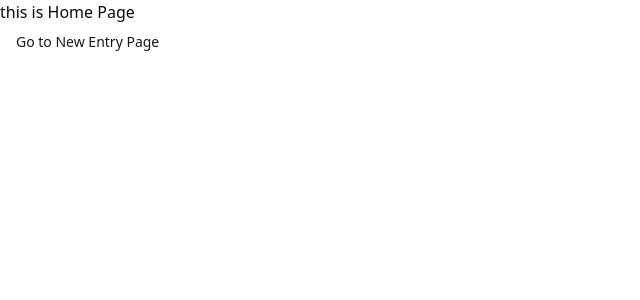
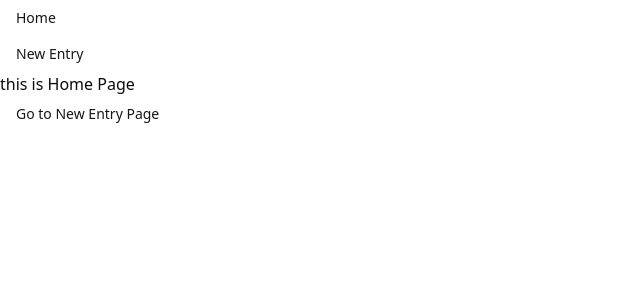
Before and after one commit to RadekKosiada/journal-app, a Next.js app: page / in a window 1280 px wide. Shown: the top 300 px of the page, without its empty margins (0-640 px from the left). Built offline with nearby package versions, Linux system fonts and the light colour scheme.

Commit message:
add Header component with Breadcrumb to app

```diff
--- a/src/app/page.tsx
+++ b/src/app/page.tsx
@@ -1,8 +1,10 @@
+import Header from "@/components/header";
 import { ButtonLink } from "@/components/ui/link";
 
 export default function Home() {
     return (
         <>
+            <Header />
             <h1>this is Home Page</h1>
             <ButtonLink variant="link" href="/new-entry">Go to New Entry Page</ButtonLink>
         </>
--- /dev/null
+++ b/src/components/header/index.tsx
@@ -0,0 +1,16 @@
+import Breadcrumb from "../breadcrumb";
+import styles from "./header.module.scss";
+import { ROUTES } from "@/lib/routes";
+
+const Header = () => {
+    return (
+        <header className={styles.header}>
+            <Breadcrumb breadcrumbData={[
+                { order: 1, current: false, url: ROUTES.HOME, label: "Home" },
+                { order: 2, current: true, url: ROUTES.NEW_ENTRY, label: "New Entry" }
+            ]} />
+        </header>
+    );
+};
+
+export default Header;
--- /dev/null
+++ b/src/lib/routes.ts
@@ -0,0 +1,6 @@
+export const ROUTES = {
+  HOME: "/",
+  NEW_ENTRY: "/new-entry",
+} as const;
+
+export type Route = typeof ROUTES[keyof typeof ROUTES];
```
Also changed, not shown: src/components/header/header.module.scss (added).
